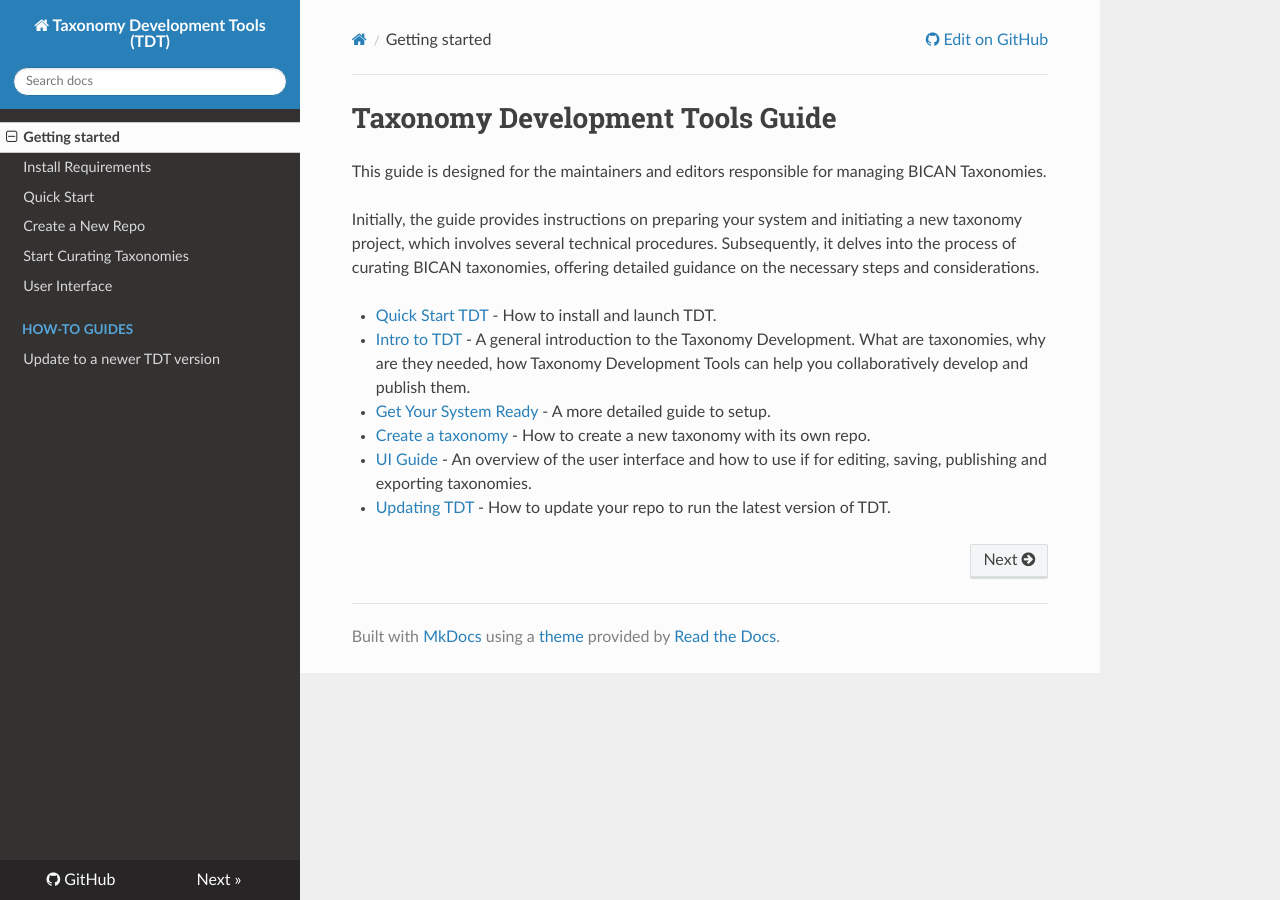
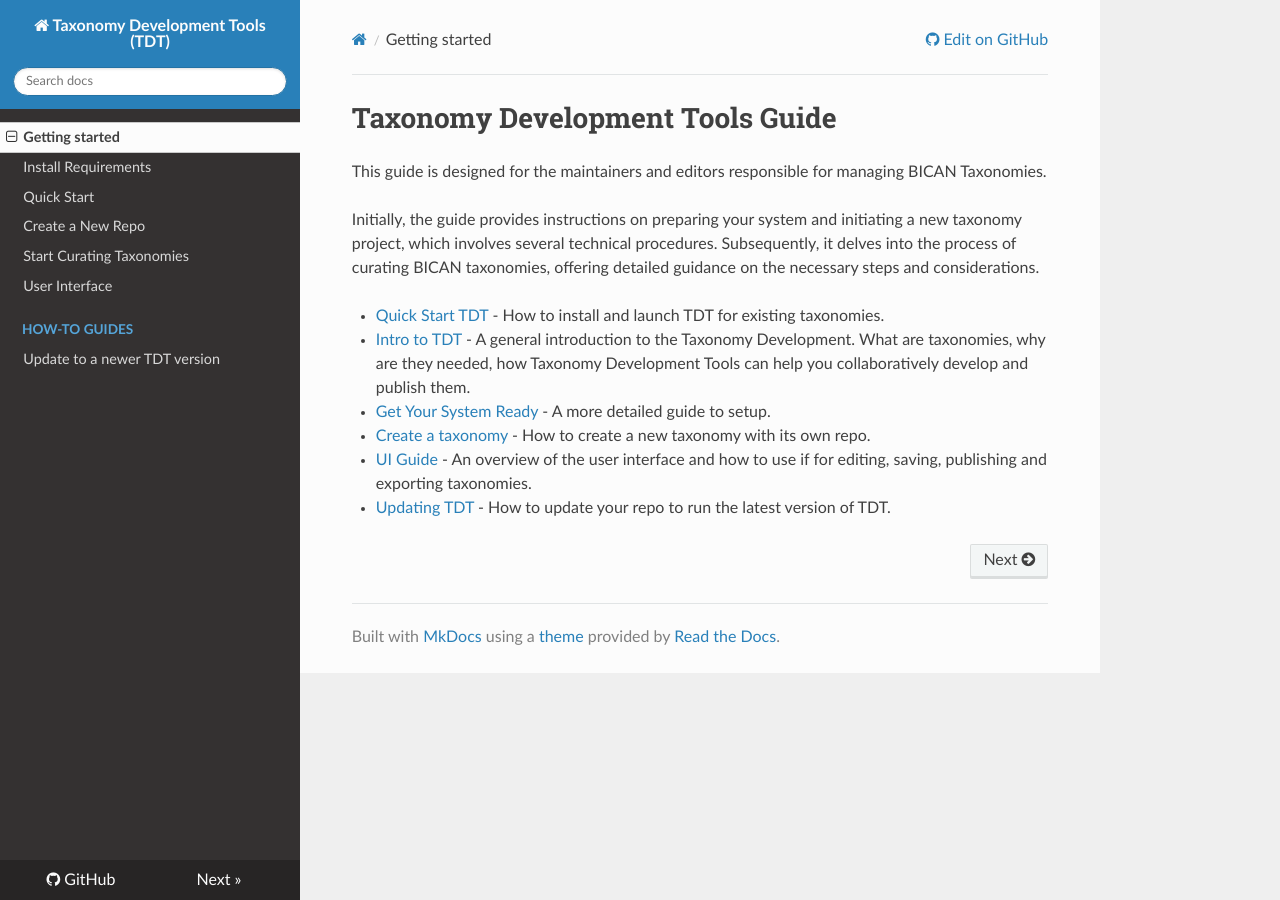
Before and after one commit to brain-bican/taxonomy-development-tools, an MkDocs documentation site: the page built from docs/index.md, in a window 1280 px wide. Built offline with MkDocs 1.6.1, drawn with Linux system fonts in a browser that asks for light colours; nearby versions of some CDN libraries.

Commit message:
Update index.md

```diff
--- a/docs/index.md
+++ b/docs/index.md
@@ -5,7 +5,7 @@ This guide is designed for the maintainers and editors responsible for managing
 Initially, the guide provides instructions on preparing your system and initiating a new taxonomy project, which involves several technical procedures.
 Subsequently, it delves into the process of curating BICAN taxonomies, offering detailed guidance on the necessary steps and considerations.
 
-- [Quick Start TDT](QuickStart.md) - How to install and launch TDT.
+- [Quick Start TDT](QuickStart.md) - How to install and launch TDT for existing taxonomies.
 - [Intro to TDT](Intro_to_TDT.md) - A general introduction to the Taxonomy Development. What are taxonomies, why are they needed, how Taxonomy Development Tools can help you collaboratively develop and publish them.
 - [Get Your System Ready](Build.md) - A more detailed guide to setup.
 - [Create a taxonomy](NewRepo.md) - How to create a new taxonomy with its own repo.
```
